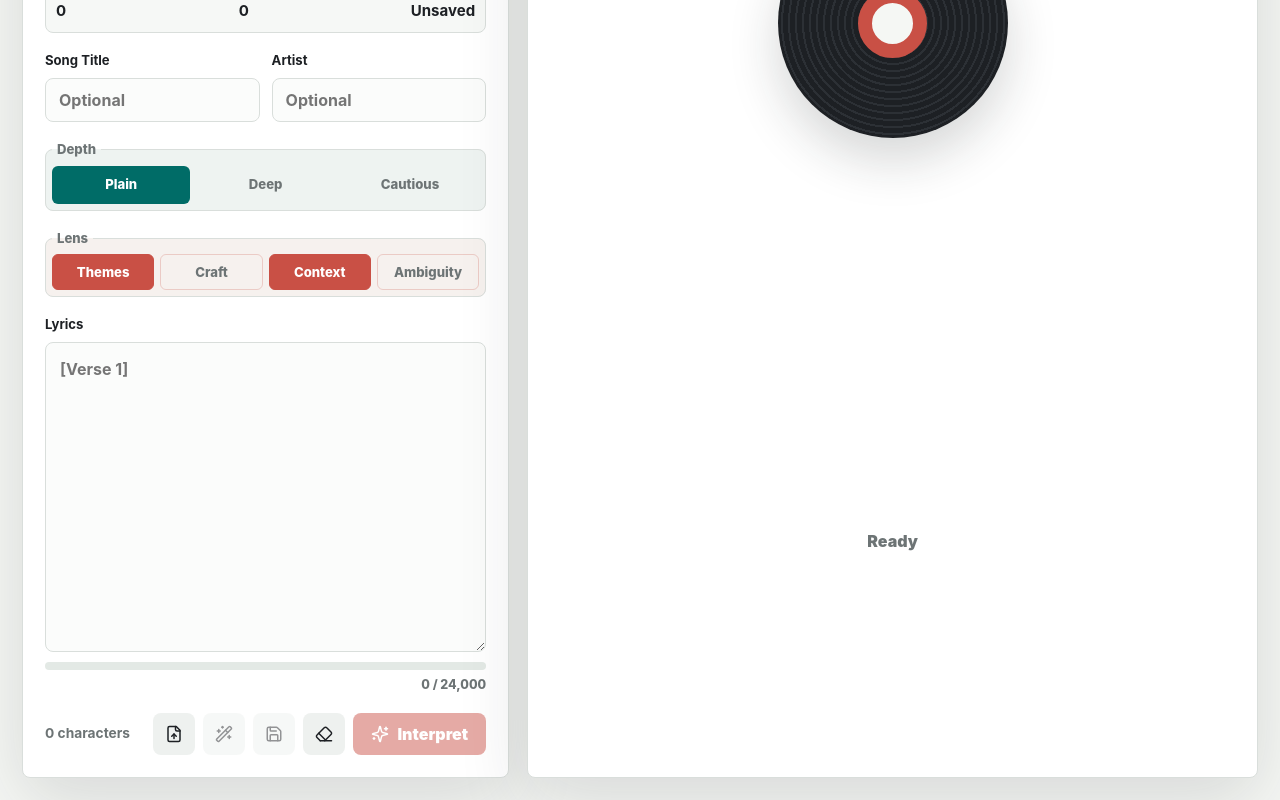
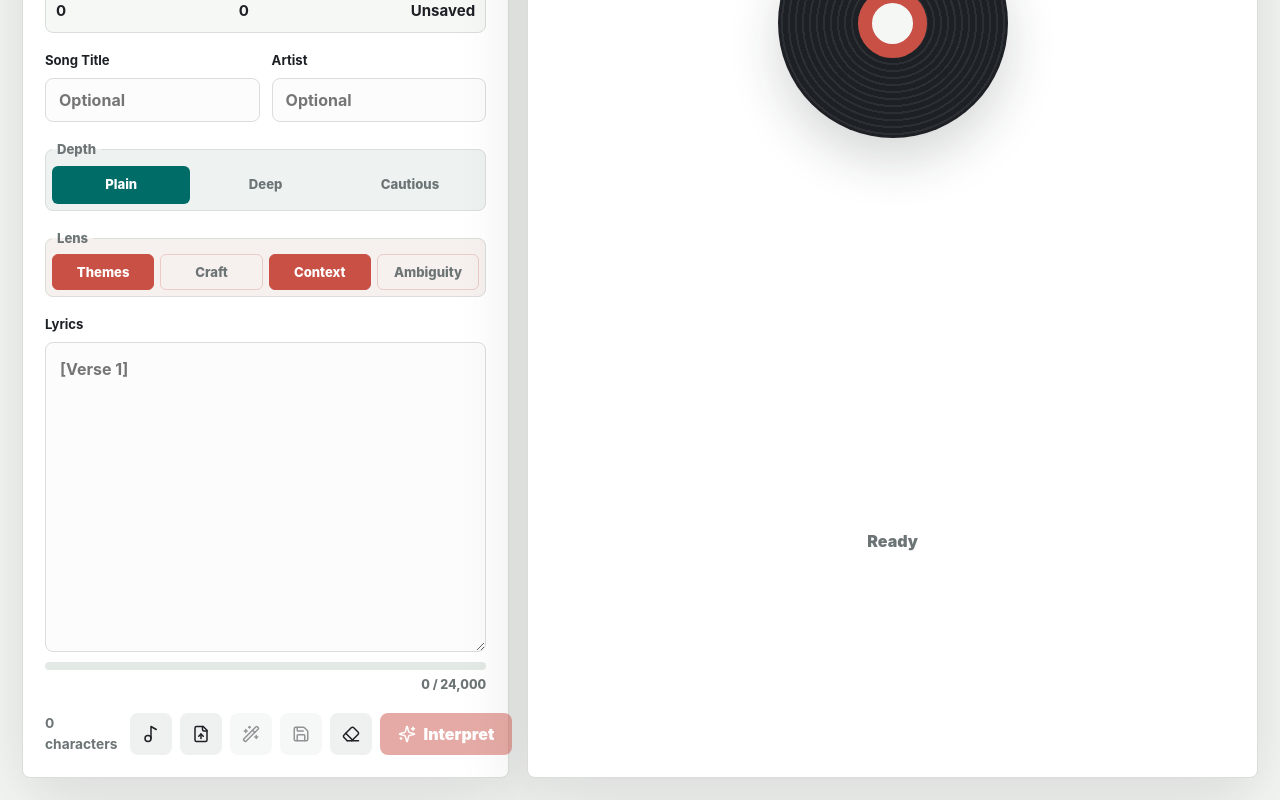
Before and after one commit to AsadullahBajwa/LyricLens, a React (Vite) app: page / in a window 1280 px wide. Shown: the part 390-1190 px from the top of the page. Built offline with nearby package versions, Linux system fonts and the light colour scheme.

Commit message:
feat: add demo lyric loader

```diff
--- a/src/main.jsx
+++ b/src/main.jsx
@@ -34,6 +34,28 @@ const emptyForm = {
   lyrics: "",
   detail: "plain",
   focus: ["themes", "context"]
+};
+
+const demoLyrics = {
+  title: "Neon Harbor",
+  artist: "LyricLens Demo",
+  lyrics: `[Verse 1]
+I left my coat by the station lights
+With a ticket folded twice
+The city hummed in borrowed blue
+And every window looked like you
+
+[Chorus]
+Meet me down at the neon harbor
+Where the old songs learn to glow
+If we cannot keep forever
+We can keep tonight from letting go
+
+[Bridge]
+There is a map in the static
+There is a storm in the sound
+I was only running from silence
+Till your voice turned me around`
 };
 
 const focusOptions = [
@@ -193,6 +215,20 @@ function App() {
 
   function cleanLyrics() {
     updateField("lyrics", normalizeLyrics(form.lyrics));
+  }
+
+  function loadDemoLyrics() {
+    setForm({
+      ...emptyForm,
+      ...demoLyrics,
+      detail: "plain",
+      focus: ["themes", "craft"]
+    });
+    setResult(null);
+    setError("");
+    setStatus("idle");
+    setResultQuery("");
+    setCollapsedSections([]);
   }
 
   function clearAll() {
@@ -394,6 +430,15 @@ function App() {
                 accept=".txt,.md,.text"
                 onChange={loadFile}
               />
+              <button
+                type="button"
+                className="icon-button"
+                aria-label="Load demo lyrics"
+                title="Load demo lyrics"
+                onClick={loadDemoLyrics}
+              >
+                <Music2 size={18} />
+              </button>
               <button
                 type="button"
                 className="icon-button"
```
Also changed, not shown: 2 other files (tests, documents, lock files or other folders).
